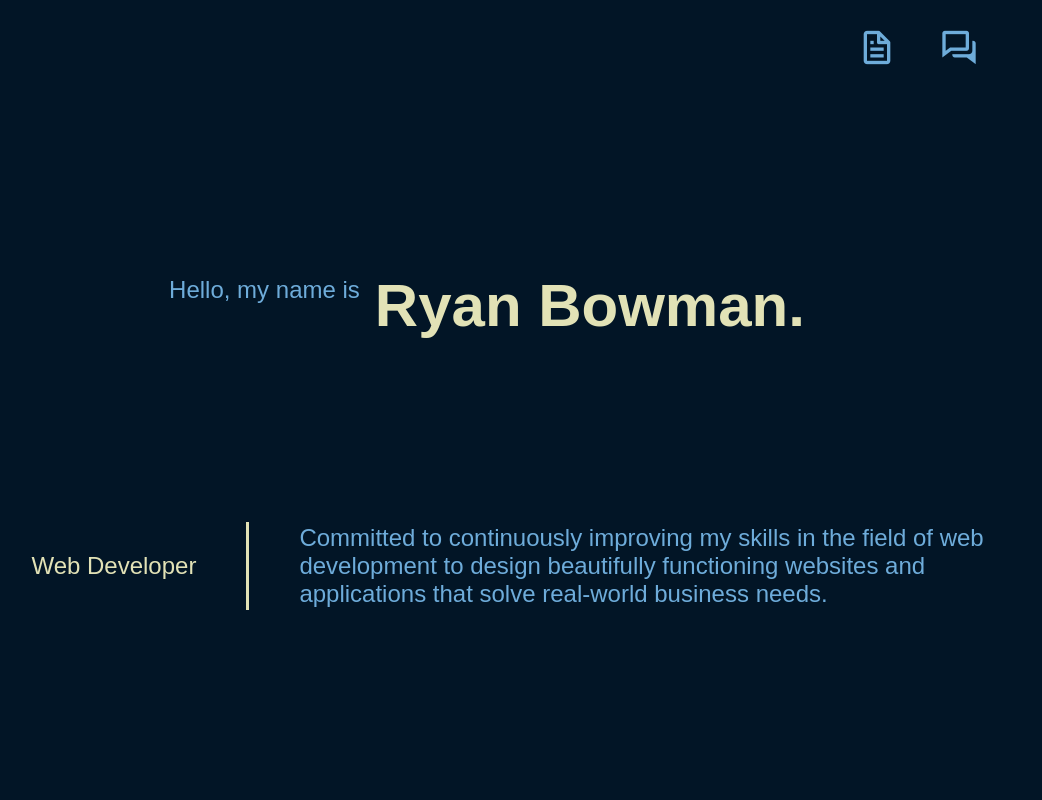
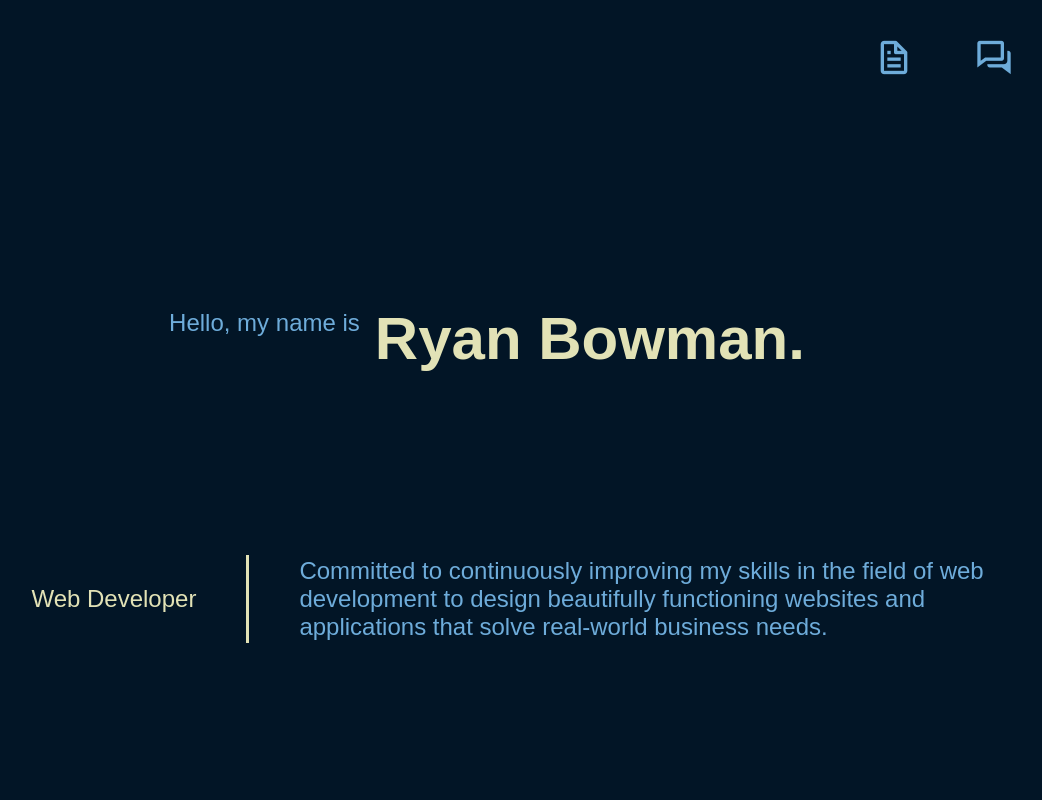
Before and after one commit to rymbowman/rymbowman.github.io, a React (Vite) app: page / in a window 1280 px wide. Shown: the top 800 px of the page, without its empty margins (153-1195 px from the left). Built offline with nearby package versions, Linux system fonts and the light colour scheme.

Commit message:
Created a homepage component and placed all the components for this page inside. Also created routes for each link in the project and stored them all in the App.jsx component.

```diff
--- a/src/App.css
+++ b/src/App.css
@@ -16,16 +16,16 @@ body {
 }
 
 #navbar {
-  width: 20%;
   display: flex;
-  gap: 15px;
-  align-self: flex-end;
   color: white;
   font-size: 25px;
   align-items: center;
-  justify-content: flex-end;
   margin-top: 15px;
   margin-bottom: 0;
+  width: fit-content;
+  margin-left: auto;
+  margin-right: 75px;
+  margin-top: 25px;
 }
 
 .nav-item {
@@ -34,6 +34,7 @@ body {
   align-items: center;
   text-align: center;
   justify-content: center;
+  width: 100px;
 }
 
 .nav-tooltip {
@@ -80,7 +81,7 @@ body {
   align-items: flex-start;
   justify-content: center;
   gap: 15px;
-  margin-top: 15%;
+  margin-top: 175px;
   width: 100%;
 }
 
--- a/src/App.jsx
+++ b/src/App.jsx
@@ -1,30 +1,24 @@
 import React from "react";
-import "./App.css";
-import HeaderGreeting from "./components/HeaderGreeting";
-import About from "./components/About";
-import SlideshowImages from "./components/SlideshowImages";
-import Projects from "./components/Projects";
-import Contact from "./components/Contact";
-import HeaderBio from "./components/HeaderBio";
-import NavBar from "./components/NavBar";
-import AboutIntro from "./components/AboutIntro";
+import Homepage from "./pages/Homepage";
+import Connect from "./pages/Connect";
+import {
+  createBrowserRouter,
+  createRoutesFromElements,
+  Route,
+  RouterProvider,
+} from "react-router-dom";
+import MainLayout from "./layouts/MainLayout";
 
+const router = createBrowserRouter(
+  createRoutesFromElements(
+    <Route path="/" element={<MainLayout />}>
+      <Route index element={<Homepage />} />
+      <Route path="/connect" element={<Connect />} />
+    </Route>
+  )
+);
 function App() {
-  return (
-    <div className="main-content">
-      <NavBar />
-      <HeaderGreeting />
-      <HeaderBio />
-      <AboutIntro />
-      <div id="about-container">
-        <About />
-        <SlideshowImages />
-      </div>
-
-      <Projects />
-      <Contact />
-    </div>
-  );
+  return <RouterProvider router={router} />;
 }
 
 export default App;
--- a/src/components/NavBar.jsx
+++ b/src/components/NavBar.jsx
@@ -5,11 +5,13 @@ const NavBar = () => {
   return (
     <div id="navbar">
       <NavBarItem
+        link={"/resume"}
         navItem={"nav-resume"}
         iconImage={"bx bx-file"}
         tooltip={"Resume"}
       />
       <NavBarItem
+        link={"/connect"}
         navItem={"nav-connect"}
         iconImage={"bx bx-conversation"}
         tooltip={"Connect"}
--- /dev/null
+++ b/src/layouts/MainLayout.jsx
@@ -0,0 +1,13 @@
+import React from "react";
+import { Outlet } from "react-router-dom";
+import NavBar from "../components/NavBar";
+const MainLayout = () => {
+  return (
+    <>
+      <NavBar />
+      <Outlet />
+    </>
+  );
+};
+
+export default MainLayout;
--- /dev/null
+++ b/src/pages/Connect.jsx
@@ -0,0 +1,8 @@
+import React from "react";
+import "../App.css";
+
+const Connect = () => {
+  return <div>Contact</div>;
+};
+
+export default Connect;
--- /dev/null
+++ b/src/pages/Homepage.jsx
@@ -0,0 +1,27 @@
+import React from "react";
+import HeaderGreeting from "../components/HeaderGreeting";
+import About from "../components/About";
+import SlideshowImages from "../components/SlideshowImages";
+import Projects from "../components/Projects";
+import Contact from "../components/Contact";
+import HeaderBio from "../components/HeaderBio";
+import AboutIntro from "../components/AboutIntro";
+import "../App.css";
+const Homepage = () => {
+  return (
+    <div className="main-content">
+      <HeaderGreeting />
+      <HeaderBio />
+      <AboutIntro />
+      <div id="about-container">
+        <About />
+        <SlideshowImages />
+      </div>
+
+      <Projects />
+      <Contact />
+    </div>
+  );
+};
+
+export default Homepage;
```
Also changed, not shown: src/main.jsx (+3 -4 lines).
